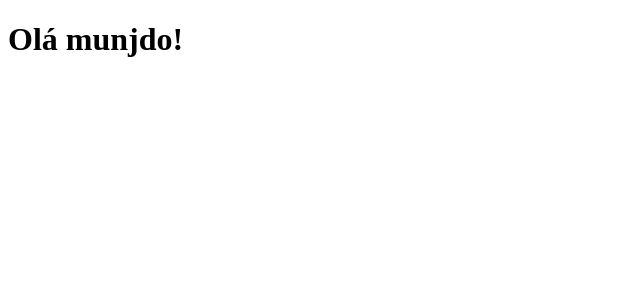
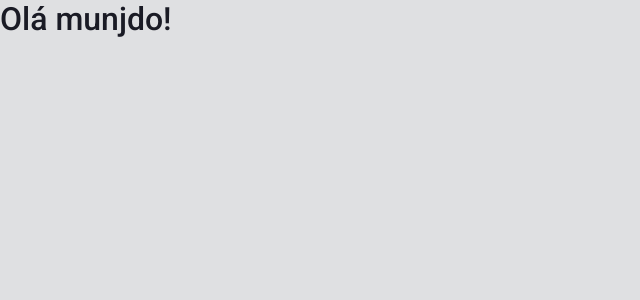
Before and after one commit to ClaudioMascaro/Claudio-News-App, a React (Create React App) app: page / in a window 1280 px wide. Shown: the top 300 px of the page, without its empty margins (0-640 px from the left). Built offline with nearby package versions, Linux system fonts and the light colour scheme.

Commit message:
Setando globalstyles e fonte Roboto

```diff
--- a/package.json
+++ b/package.json
@@ -10,9 +10,11 @@
     "@types/node": "^12.0.0",
     "@types/react": "^16.9.53",
     "@types/react-dom": "^16.9.8",
+    "polished": "^4.0.5",
     "react": "^17.0.1",
     "react-dom": "^17.0.1",
     "react-scripts": "4.0.1",
+    "styled-components": "^5.2.1",
     "typescript": "^4.0.3",
     "web-vitals": "^0.2.4"
   },
@@ -39,5 +41,8 @@
       "last 1 firefox version",
       "last 1 safari version"
     ]
+  },
+  "devDependencies": {
+    "@types/styled-components": "^5.1.7"
   }
 }
--- a/public/index.html
+++ b/public/index.html
@@ -4,7 +4,8 @@
     <meta charset="utf-8" />
     <meta name="viewport" content="width=device-width, initial-scale=1" />
     <meta name="theme-color" content="#000000" />
-
+    <link rel="preconnect" href="https://fonts.gstatic.com">
+<link href="https://fonts.googleapis.com/css2?family=Roboto:wght@400;500&display=swap" rel="stylesheet">
     <title>Claudio News App</title>
   </head>
   <body>
--- a/src/App.tsx
+++ b/src/App.tsx
@@ -1,8 +1,12 @@
 import React from 'react';
 
+import GlobalStyle from './styles/global'
 
 const App: React.FC = () => (
-<h1>Olá munjdo!</h1>
+  <>
+    <h1>Olá munjdo!</h1>
+    <GlobalStyle />
+  </>
 );
 
 export default App;
--- /dev/null
+++ b/src/styles/global.ts
@@ -0,0 +1,32 @@
+import { createGlobalStyle } from 'styled-components'
+
+export default createGlobalStyle`
+  * {
+    margin: 0;
+    padding: 0;
+    box-sizing: 0;
+    outline: 0;
+  }
+
+
+  body {
+    background: #DFE0E2;
+    color: #1A1B25;
+    -webkit-font-smoothing: antialiased;
+  }
+
+
+  body, input, button {
+    font-family: 'Roboto', serif;
+    font-size: 16px;
+  }
+
+
+  h1, h2, h3, h4, h5, h6, strong {
+    font-weight: 500;
+  }
+
+  button {
+    cursor: pointer;
+  }
+`
```
Also changed, not shown: 1 other file (tests, documents, lock files or other folders).
